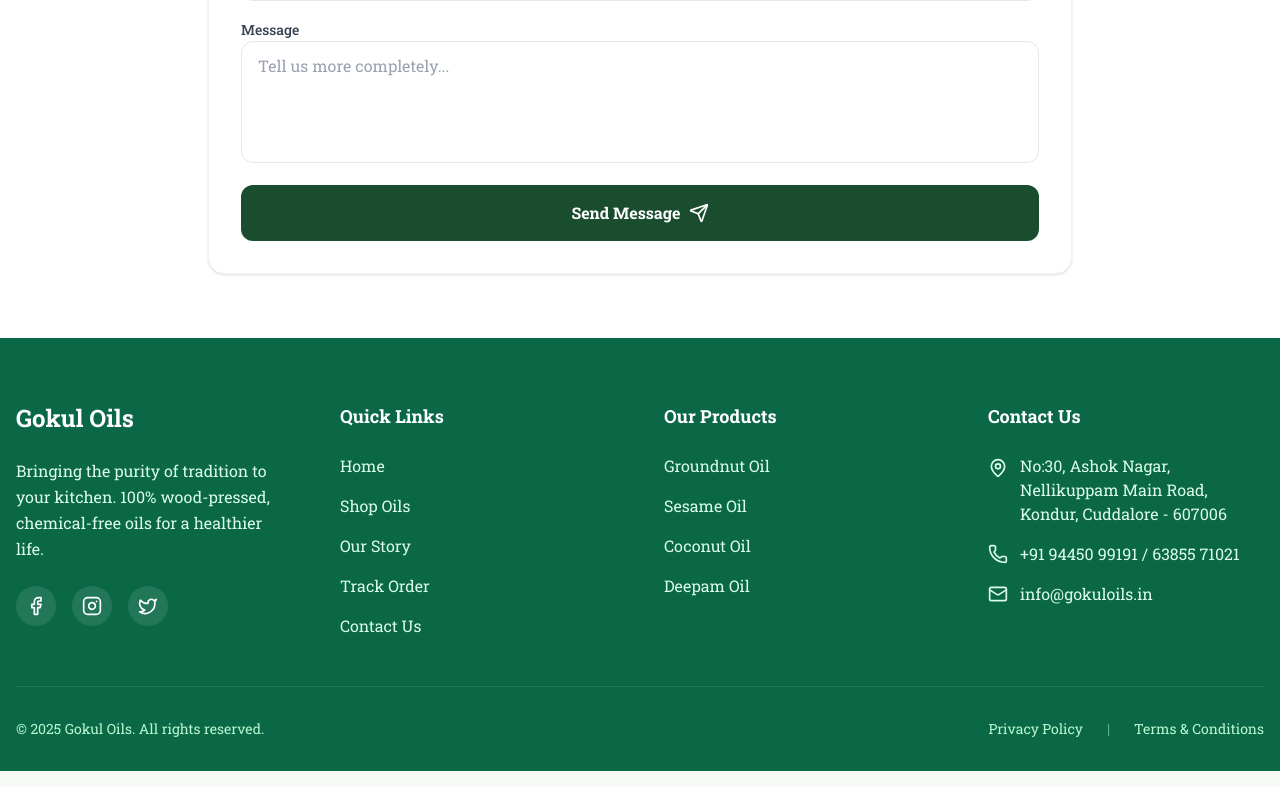
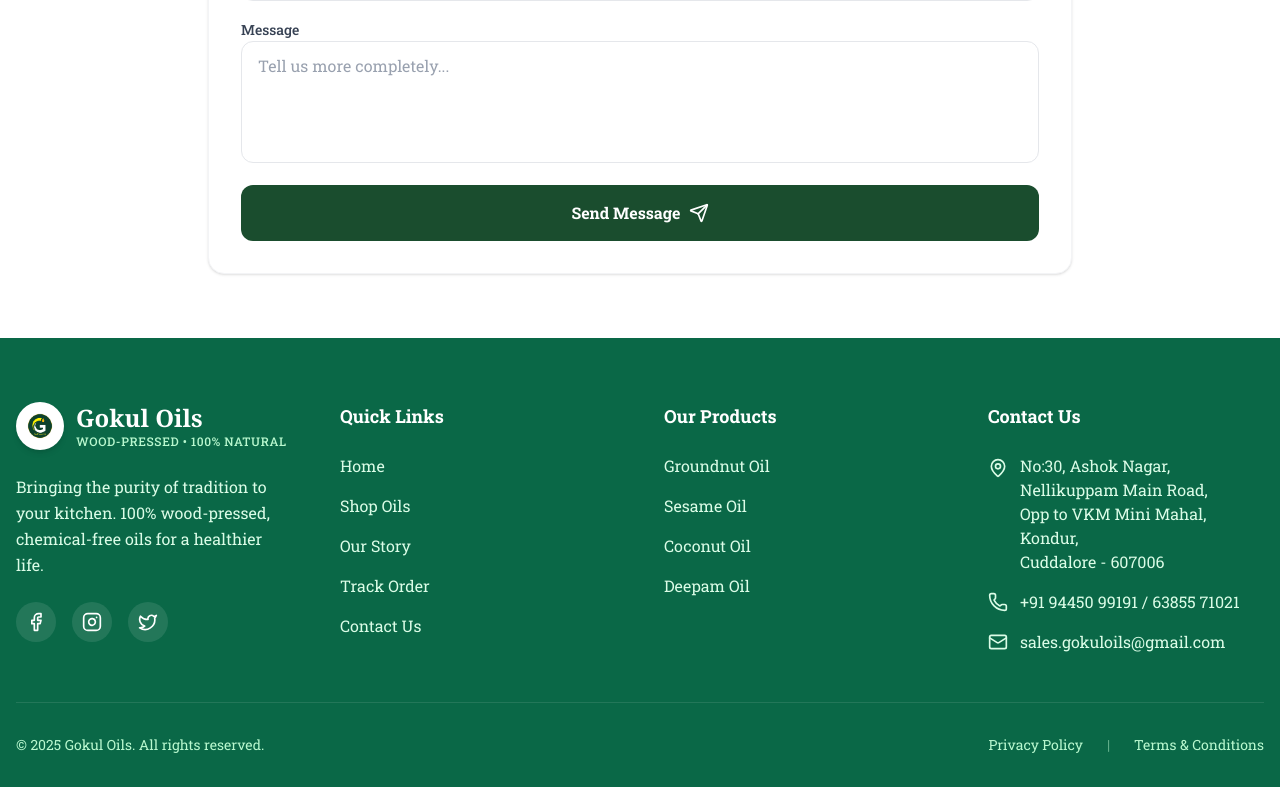
Before and after one commit to Jayasurya-JK/Gokul-Oils, a Next.js app: page /contact in a window 1280 px wide. Shown: the part 1198-1985 px from the top of the page. Built offline with nearby package versions, Linux system fonts and the light colour scheme; no server answers.

Commit message:
Fix TypeScript build error: Typed cardVariants as Variants in ProcessTimeline

```diff
--- a/src/app/layout.tsx
+++ b/src/app/layout.tsx
@@ -26,6 +26,9 @@
 export const metadata: Metadata = {
   title: "Gokul Oils - Cold Pressed, Pure, Traditional",
   description: "Experience the authentic taste of tradition with Gokul Oils. 100% wood-pressed, chemical-free oils.",
+  icons: {
+    icon: '/icons/Goful logo G.png',
+  },
 };
 
 export default function RootLayout({
--- a/src/components/Footer.tsx
+++ b/src/components/Footer.tsx
@@ -1,4 +1,5 @@
 import Link from 'next/link';
+import Image from 'next/image';
 import { Facebook, Instagram, Twitter, Mail, Phone, MapPin } from 'lucide-react';
 
 export default function Footer() {
@@ -8,7 +9,26 @@
                 <div className="grid grid-cols-1 md:grid-cols-2 lg:grid-cols-4 gap-12 mb-12">
                     {/* Brand */}
                     <div>
-                        <h2 className="text-2xl font-bold mb-6">Gokul Oils</h2>
+                        <Link href="/" className="inline-flex items-center gap-3 mb-6 group">
+                            {/* Icon: White circle wrapper cropping to the 'G' */}
+                            <div className="w-12 h-12 bg-white rounded-full flex items-center justify-center shrink-0 overflow-hidden relative shadow-md">
+                                <Image
+                                    src="/icons/Goful logo G.png"
+                                    alt="Gokul Oils"
+                                    fill
+                                    className="object-contain p-1"
+                                />
+                            </div>
+
+                            {/* HTML Text */}
+                            <div className="flex flex-col">
+                                <h2 className="text-xl md:text-2xl font-bold font-serif leading-tight">Gokul Oils</h2>
+                                <span className="text-[10px] md:text-xs text-green-200 uppercase tracking-wider font-medium group-hover:text-white transition-colors">
+                                    Wood-Pressed • 100% Natural
+                                </span>
+                            </div>
+                        </Link>
+
                         <p className="text-green-100 mb-6 leading-relaxed">
                             Bringing the purity of tradition to your kitchen. 100% wood-pressed, chemical-free oils for a healthier life.
                         </p>
@@ -55,7 +75,9 @@
                             <li className="flex items-start gap-3">
                                 <MapPin className="w-5 h-5 shrink-0 mt-1" />
                                 <span>
-                                    No:30, Ashok Nagar, Nellikuppam Main Road, Kondur, Cuddalore - 607006
+                                    No:30, Ashok Nagar, Nellikuppam Main Road,<br />
+                                    Opp to VKM Mini Mahal, Kondur,<br />
+                                    Cuddalore - 607006
                                 </span>
                             </li>
                             <li className="flex items-center gap-3">
@@ -64,7 +86,7 @@
                             </li>
                             <li className="flex items-center gap-3">
                                 <Mail className="w-5 h-5 shrink-0" />
-                                <span>info@gokuloils.in</span>
+                                <span>sales.gokuloils@gmail.com</span>
                             </li>
                         </ul>
                     </div>
--- a/src/components/ProcessTimeline.tsx
+++ b/src/components/ProcessTimeline.tsx
@@ -2,7 +2,7 @@
 
 import { Sun, Droplet, Package, Leaf, Filter } from 'lucide-react';
 import React, { useEffect, useRef, useState } from 'react';
-import { motion, useScroll, useTransform, useInView } from 'framer-motion';
+import { motion, useScroll, useTransform, useInView, Variants } from 'framer-motion';
 import Image from 'next/image';
 
 // Placeholder structure - User will provide images later
@@ -112,7 +112,7 @@
     const isInView = useInView(ref, { margin: "-50px 0px -50px 0px", once: true });
 
     // Determine gradient direction for the card border/shadow
-    const cardVariants = {
+    const cardVariants: Variants = {
         hidden: { opacity: 0, y: 30 },
         visible: { opacity: 1, y: 0, transition: { duration: 0.5, ease: "easeOut" } }
     };
```
Also changed, not shown: public/icons/Goful logo G.png (added).
